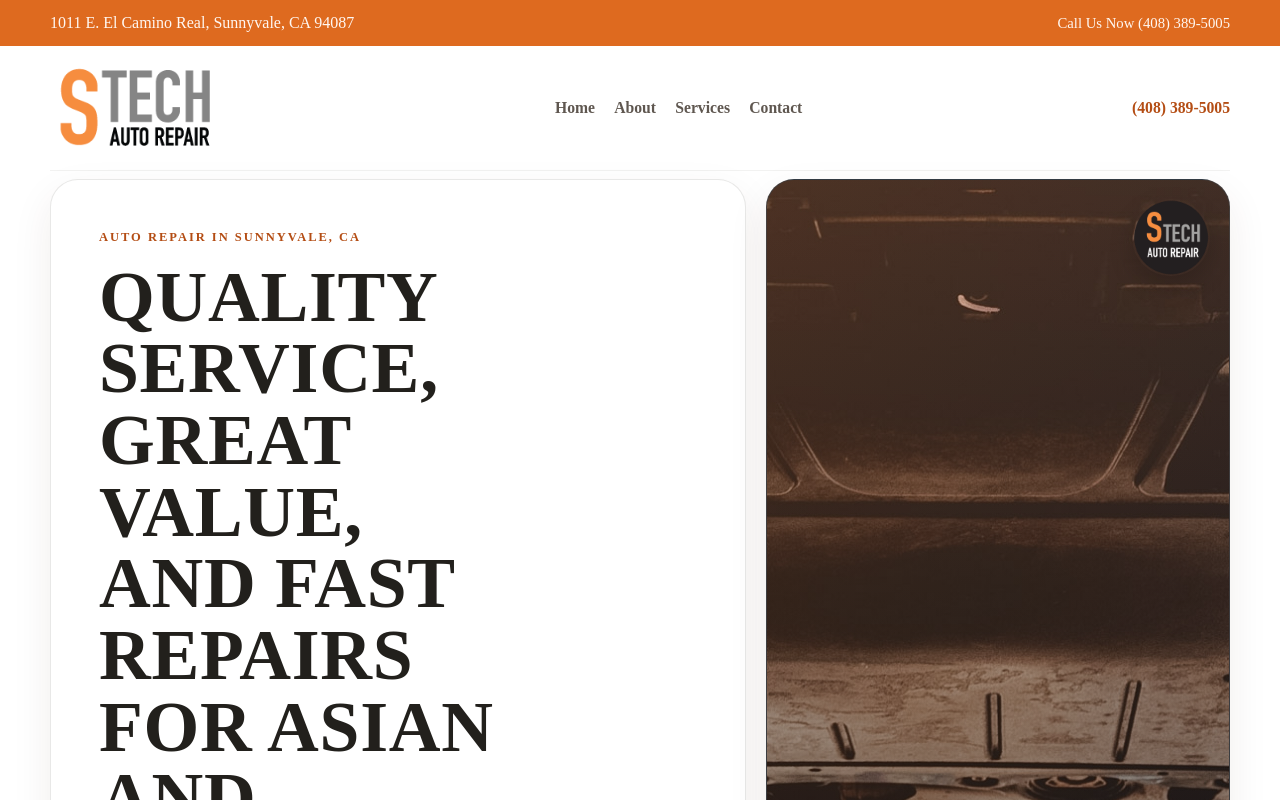
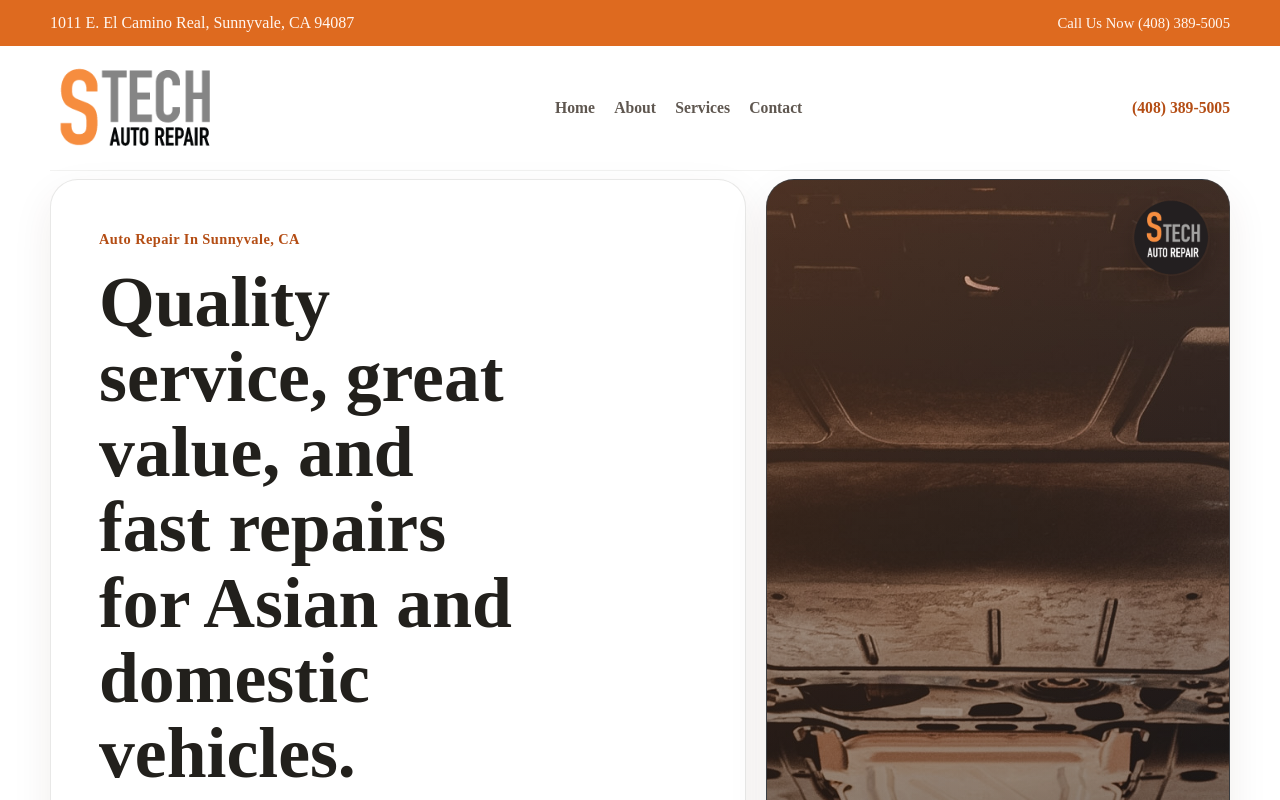
Before and after one commit to DietmarSZ/stechherman, a Next.js app: page / in a window 1280 px wide. Shown: the top 800 px of the page. Built offline with nearby package versions, Linux system fonts and the light colour scheme.

Commit message:
Tone down typography and remove forced caps

```diff
--- a/src/app/globals.css
+++ b/src/app/globals.css
@@ -14,7 +14,7 @@
   --radius-md: 20px;
   --radius-sm: 14px;
   --sans: var(--font-body), "Helvetica Neue", "Segoe UI", sans-serif;
-  --heading: var(--font-heading), "Arial Narrow", sans-serif;
+  --heading: var(--font-heading), "Helvetica Neue", "Arial Narrow", sans-serif;
 }
 
 * {
@@ -189,10 +189,10 @@ main {
 .card-label,
 .service-kicker {
   margin: 0 0 0.85rem;
-  text-transform: uppercase;
-  letter-spacing: 0.16em;
-  font-size: 0.78rem;
-  font-weight: 800;
+  text-transform: none;
+  letter-spacing: 0.03em;
+  font-size: 0.9rem;
+  font-weight: 700;
   color: var(--accent-deep);
 }
 
@@ -205,24 +205,22 @@ h2,
 h3 {
   margin: 0;
   font-family: var(--heading);
-  line-height: 1;
-  letter-spacing: 0.01em;
+  line-height: 1.05;
+  letter-spacing: 0;
+  font-weight: 700;
 }
 
 h1 {
   font-size: clamp(2.8rem, 5.6vw, 4.6rem);
   max-width: 12ch;
-  text-transform: uppercase;
 }
 
 h2 {
   font-size: clamp(1.8rem, 3.5vw, 3rem);
-  text-transform: uppercase;
 }
 
 h3 {
   font-size: 1.45rem;
-  text-transform: uppercase;
 }
 
 p,
--- a/src/app/layout.tsx
+++ b/src/app/layout.tsx
@@ -1,17 +1,17 @@
 import type { Metadata } from "next";
 import Image from "next/image";
 import Link from "next/link";
-import { Oswald, Source_Sans_3 } from "next/font/google";
+import { Open_Sans, Roboto_Condensed } from "next/font/google";
 import "./globals.css";
 import { site } from "@/lib/site";
 
-const headingFont = Oswald({
+const headingFont = Roboto_Condensed({
   subsets: ["latin"],
   weight: ["400", "500", "600", "700"],
   variable: "--font-heading",
 });
 
-const bodyFont = Source_Sans_3({
+const bodyFont = Open_Sans({
   subsets: ["latin"],
   weight: ["400", "500", "600", "700"],
   variable: "--font-body",
```
